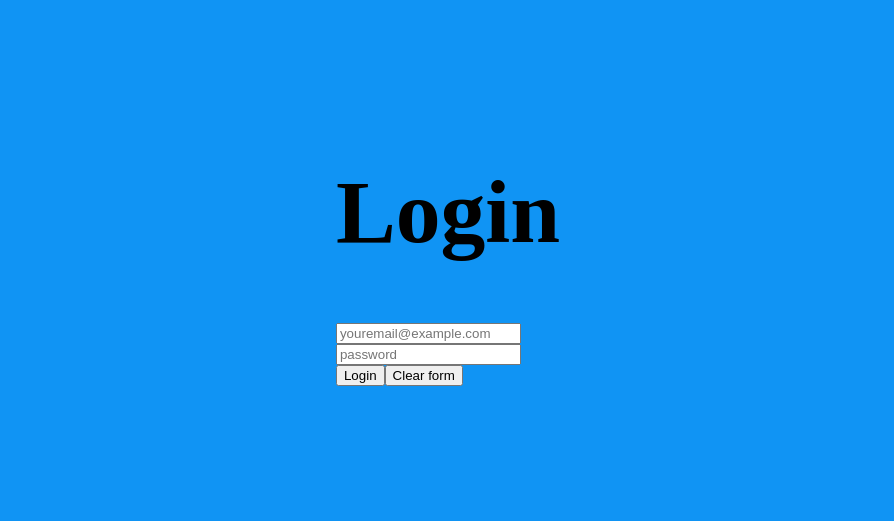
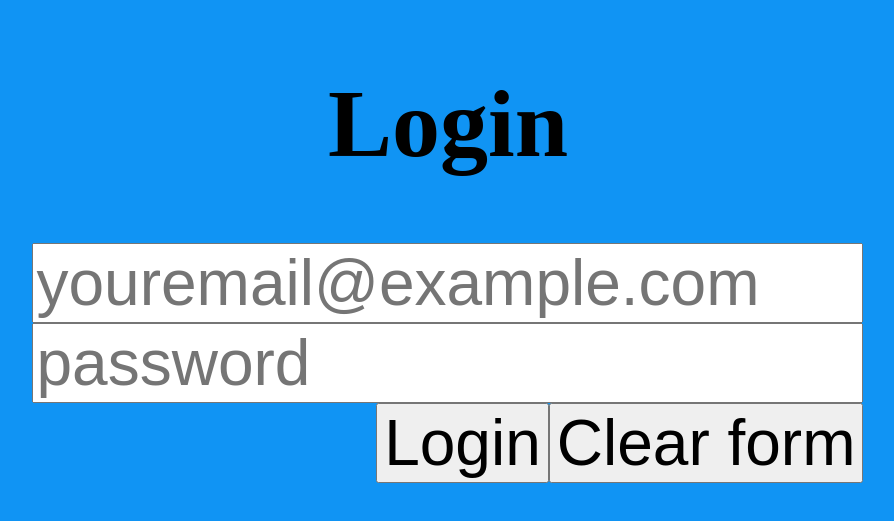
Before and after one commit to jdromero88/js-grocery-list-front-end, a plain HTML site: page index.html in a window 1280 px wide. Shown: the part 157-678 px from the top of the page, without its empty margins (192-1086 px from the left). Drawn offline with Linux system fonts and the light colour scheme.

Commit message:
Update login scss

```diff
--- a/css/style.scss
+++ b/css/style.scss
@@ -1,9 +1,15 @@
 $gray: #cccccc;
 $grayish: #f9f9f9;
 $blue: #1094f4;
+
+// control font size
+$minFontSize: 1rem;
+$scaler: 5vw;
+$maxFontSize: 3rem;
+
 html {
-  font-size: calc(2em + 1vw);
-  // font-size: 3em;
+  // font-size: calc(2em + 1vw);
+  font-size: clamp( $minFontSize, $scaler, $maxFontSize);
 }
 
 body {
@@ -18,25 +24,37 @@ img {
   display: block;
 }
 
+form {
+  max-width: 100%;
+}
+
 .main {
   width: 100%;
   height: 100%;
 }
 
-.login {
+.center{
   display: flex;
   justify-content: center;
   align-items: center;
+}
+
+.login {
   height: 100%;
 }
 
 .user-information input {
   display: block;
+  font-size: clamp( $minFontSize, $scaler, $maxFontSize);
 }
 
 .login-buttons {
   display: flex;
-  align-items: flex-end;
+  justify-content: flex-end;
+}
+
+.login-buttons input{
+  font-size: clamp( $minFontSize, $scaler, $maxFontSize);
 }
 
 @media (max-width: 360px) {
--- a/index.html
+++ b/index.html
@@ -8,9 +8,9 @@
   </head>
   <body>
     <div class="main">
-      <div class="login">
+      <div class="center login">
         <form id="login-form">
-          <h1>Login</h1>
+          <h1 class="center">Login</h1>
           <div class="user-information">
             <input class="form-input" id="email" type="email" placeholder="youremail@example.com" alt="email" required>
             <input class="form-input" id="password" type="password" placeholder="password" alt="password"
```
Also changed, not shown: style.css, 1 other file.
